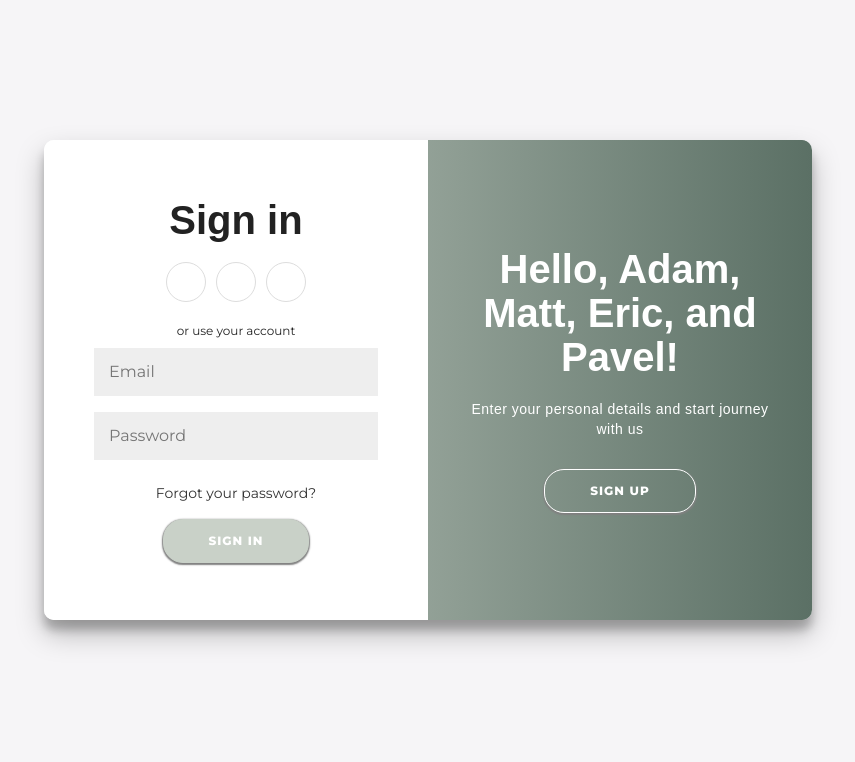
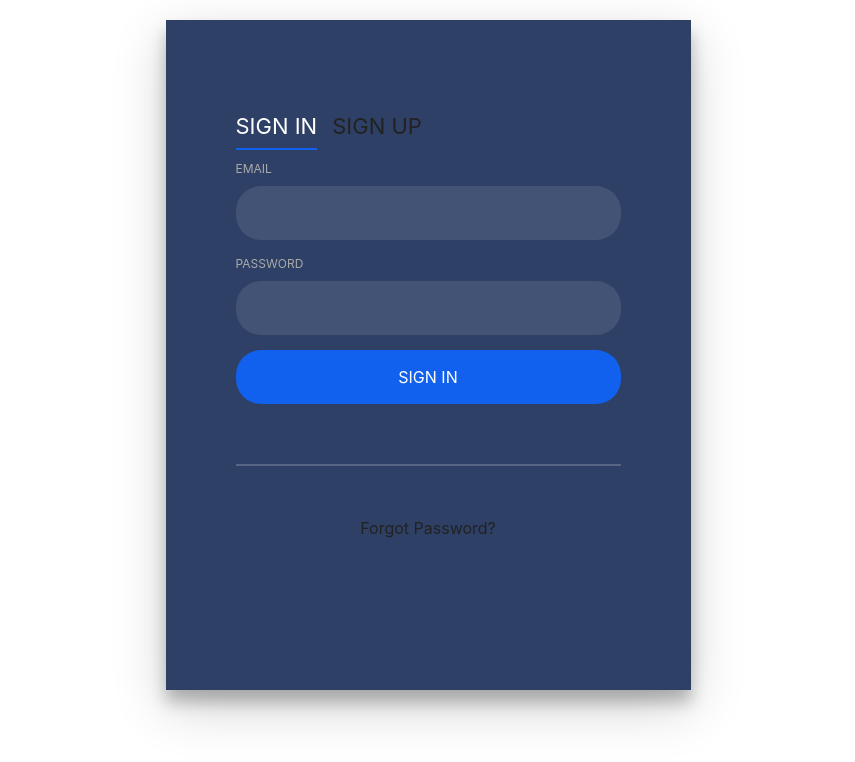
Before and after one commit to alane019/everest-time-manager, a React (Create React App) app in the folder client/: page / in a window 1280 px wide. Shown: the top 762 px of the page, without its empty margins (212-1067 px from the left). Built offline with nearby package versions, Linux system fonts and the light colour scheme; the HTML template or start-up script is replaced by a standard one; a web font is replaced by a local one.

Commit message:
added a new login page code which is different on structure from the previous one

```diff
--- a/client/src/components/LogIn/index.js
+++ b/client/src/components/LogIn/index.js
@@ -1,5 +1,4 @@
 import React, { useState } from "react";
-import "./style.css";
 import API from "../../utils/API";
 // import ProjectManager from "../ProjectManager";
 import Main from "../Main";
@@ -9,6 +8,7 @@ export default function Login() {
   const [name, setName] = useState("");
   const [email, setEmail] = useState("");
   const [password, setPassword] = useState("");
+  const [repeatedPassword, setRepeatedPassword] = useState("");
 
   const [container, setContainer] = useState("container");
   const [token, setToken] = useState("");
@@ -18,348 +18,120 @@ export default function Login() {
       return <Main token={token} />;
     }
     return (
-      <div>
-        <style
-        dangerouslySetInnerHTML={{
-            __html: `
-            @import url('https://fonts.googleapis.com/css?family=Montserrat:400,800');
+      <div class="login-wrap">
+        <div class="login-html">
+          <input id="tab-1" type="radio" name="tab" class="sign-in" checked />
+          <label for="tab-1" class="tab">
+            Sign In
+          </label>
+          <input id="tab-2" type="radio" name="tab" class="sign-up" />
+          <label for="tab-2" class="tab">
+            Sign Up
+          </label>
+          <div class="login-form">
+            <div class="sign-in-htm">
+              <div class="group">
+                <label for="user" class="label">
+                  Email
+                </label>
+                <input
+                  id="user"
+                  type="text"
+                  class="input"
+                  onChange={(e) => setEmail(e.target.value)}
+                />
+              </div>
+              <div class="group">
+                <label for="pass" class="label">
+                  Password
+                </label>
+                <input
+                  id="pass"
+                  type="password"
+                  class="input"
+                  data-type="password"
+                  onChange={(e) => setPassword(e.target.value)}
+                />
+              </div>
+              <div class="group">
+                <input id="check" type="checkbox" class="check" checked />
+              </div>
+              <div class="group">
+                <input
+                  type="submit"
+                  class="button"
+                  value="Sign In"
+                  onClick={(e) => handleSigninForm(e)}
+                />
+              </div>
+              <div class="hr"></div>
+              <div class="foot-lnk">
+                <a href="#forgot">Forgot Password?</a>
+              </div>
+            </div>
+            <div class="sign-up-htm">
+              <div class="group">
+                <label for="user" class="label">
+                  Full Name
+                </label>
+                <input
+                  id="user"
+                  type="text"
+                  class="input"
+                  onChange={(e) => setName(e.target.value)}
+                />
+              </div>
+              <div class="group">
+                <label for="pass" class="label">
+                  Password
+                </label>
+                <input
+                  id="pass"
+                  type="password"
+                  class="input"
+                  data-type="password"
+                  onChange={(e) => setPassword(e.target.value)}
+                />
+              </div>
+              <div class="group">
+                <label for="pass" class="label">
+                  Repeat Password
+                </label>
+                <input
+                  id="pass"
+                  type="password"
+                  class="input"
+                  data-type="password"
+                  onChange={(e) => setRepeatedPassword(e.target.value)}
+                />
+              </div>
+              <div class="group">
+                <label for="pass" class="label">
+                  Email Address
+                </label>
+                <input
+                  id="pass"
+                  type="text"
+                  class="input"
+                  onChange={(e) => setEmail(e.target.value)}
+                />
+              </div>
+              <div class="group">
+                <input
+                  type="submit"
+                  class="button"
+                  value="Sign Up"
+                  onClick={(e) => handleSignupForm(e)}
+                />
+              </div>
 
-* {
-	box-sizing: border-box;
-}
-
-body {
-	background: #f6f5f7;
-	display: flex;
-	justify-content: center;
-	align-items: center;
-	flex-direction: column;
-	font-family: 'Montserrat', sans-serif;
-	height: 100vh;
-	margin: -20px 0 50px;
-}
-
-h1 {
-	font-weight: bold;
-	margin: 0;
-}
-
-h2 {
-	text-align: center;
-}
-
-p {
-	font-size: 14px;
-	font-weight: 100;
-	line-height: 20px;
-	letter-spacing: 0.5px;
-	margin: 20px 0 30px;
-}
-
-span {
-	font-size: 12px;
-}
-
-a {
-	color: #333;
-	font-size: 14px;
-	text-decoration: none;
-	margin: 15px 0;
-}
-
-button {
-	border-radius: 20px;
-	border: 1px solid #c9d1c8 ;
-	background-color: #c9d1c8 ;
-	color: #FFFFFF;
-	font-size: 12px;
-	font-weight: bold;
-	padding: 12px 45px;
-	letter-spacing: 1px;
-	text-transform: uppercase;
-	transition: transform 80ms ease-in;
-}
-
-button:active {
-	transform: scale(0.95);
-}
-
-button:focus {
-	outline: none;
-}
-
-button.ghost {
-	background-color: transparent;
-	border-color: #FFFFFF;
-}
-
-form {
-	background-color: #FFFFFF;
-	display: flex;
-	align-items: center;
-	justify-content: center;
-	flex-direction: column;
-	padding: 0 50px;
-	height: 100%;
-	text-align: center;
-}
-
-input {
-	background-color: #eee;
-	border: none;
-	padding: 12px 15px;
-	margin: 8px 0;
-	width: 100%;
-}
-
-.container {
-	background-color: #fff;
-	border-radius: 10px;
-  	box-shadow: 0 14px 28px rgba(0,0,0,0.25),
-			0 10px 10px rgba(0,0,0,0.22);
-	position: relative;
-	overflow: hidden;
-	width: 768px;
-	max-width: 100%;
-	min-height: 480px;
-}
-
-.form-container {
-	position: absolute;
-	top: 0;
-	height: 100%;
-	transition: all 0.6s ease-in-out;
-}
-
-.sign-in-container {
-	left: 0;
-	width: 50%;
-	z-index: 2;
-}
-
-.container.right-panel-active .sign-in-container {
-	transform: translateX(100%);
-}
-
-.sign-up-container {
-	left: 0;
-	width: 50%;
-	opacity: 0;
-	z-index: 1;
-}
-
-.container.right-panel-active .sign-up-container {
-	transform: translateX(100%);
-	opacity: 1;
-	z-index: 5;
-	animation: show 0.6s;
-}
-
-@keyframes show {
-	0%, 49.99% {
-		opacity: 0;
-		z-index: 1;
-	}
-
-	50%, 100% {
-		opacity: 1;
-		z-index: 5;
-	}
-}
-
-.overlay-container {
-	position: absolute;
-	top: 0;
-	left: 50%;
-	width: 50%;
-	height: 100%;
-	overflow: hidden;
-	transition: transform 0.6s ease-in-out;
-	z-index: 100;
-}
-
-.container.right-panel-active .overlay-container{
-	transform: translateX(-100%);
-}
-
-.overlay {
-	background: #5b7065;
-	background: -webkit-linear-gradient(to right, #c9d1c8 , #5b7065);
-	background: linear-gradient(to right, #c9d1c8 , #5b7065);
-	background-repeat: no-repeat;
-	background-size: cover;
-	background-position: 0 0;
-	color: #FFFFFF;
-	position: relative;
-	left: -100%;
-	height: 100%;
-	width: 200%;
-  	transform: translateX(0);
-	transition: transform 0.6s ease-in-out;
-}
-
-.container.right-panel-active .overlay {
-  	transform: translateX(50%);
-}
-
-.overlay-panel {
-	position: absolute;
-	display: flex;
-	align-items: center;
-	justify-content: center;
-	flex-direction: column;
-	padding: 0 40px;
-	text-align: center;
-	top: 0;
-	height: 100%;
-	width: 50%;
-	transform: translateX(0);
-	transition: transform 0.6s ease-in-out;
-}
-
-.overlay-left {
-	transform: translateX(-20%);
-}
-
-.container.right-panel-active .overlay-left {
-	transform: translateX(0);
-}
-
-.overlay-right {
-	right: 0;
-	transform: translateX(0);
-}
-
-.container.right-panel-active .overlay-right {
-	transform: translateX(20%);
-}
-
-.social-container {
-	margin: 20px 0;
-}
-
-.social-container a {
-	border: 1px solid #DDDDDD;
-	border-radius: 50%;
-	display: inline-flex;
-	justify-content: center;
-	align-items: center;
-	margin: 0 5px;
-	height: 40px;
-	width: 40px;
-}      `
-        }}
-      />
-        <div className={container} id="container">
-          <div className="form-container sign-up-container">
-            <form action="#">
-              <h1>Create Account</h1>
-              <div className="social-container">
-                <a href="# " className="social">
-                  <i className="fa fa-facebook"></i>
-                </a>
-                <a href="# " className="social">
-                  <i className="fa fa-google"></i>
-                </a>
-                <a href="# " className="social">
-                  <i className="fa fa-linkedin"></i>
-                </a>
-              </div>
-              <span>or use your email for registration</span>
-              <input
-                type="text"
-                placeholder="Name"
-                name="name"
-                onChange={handleNameChange}
-              />
-              <input
-                type="email"
-                placeholder="Email"
-                name="email"
-                onChange={handleEmailChange}
-              />
-              <input
-                type="password"
-                placeholder="Password"
-                name="password"
-                onChange={handlePasswordChange}
-              />
-              <button onClick={handleSignupForm}>Sign Up</button>
-            </form>
-          </div>
-          <div className="form-container sign-in-container">
-            <form action="#">
-              <h1>Sign in</h1>
-              <div className="social-container">
-                <a href="# " className="social">
-                  <i className="fab fa-facebook-f"></i>
-                </a>
-                <a href="# " className="social">
-                  <i className="fab fa-google-plus-g"></i>
-                </a>
-                <a href="# " className="social">
-                  <i className="fab fa-linkedin-in"></i>
-                </a>
-              </div>
-              <span>or use your account</span>
-
-              <input
-                type="email"
-                placeholder="Email"
-                onChange={handleEmailChange}
-              />
-              <input
-                type="password"
-                placeholder="Password"
-                onChange={handlePasswordChange}
-              />
-              <a href="#">Forgot your password?</a>
-              <button onClick={handleLoginForm}>Sign In</button>
-            </form>
-          </div>
-          <div className="overlay-container">
-            <div className="overlay">
-              <div className="overlay-panel overlay-left">
-                <h1>Welcome Back!</h1>
-                <p>
-                  To keep connected with us please login with your personal info
-                </p>
-                <button
-                  className="ghost"
-                  onClick={() => setContainer("container ")}
-                  id="signIn"
-                >
-                  Sign In
-                </button>
-              </div>
-              <div className="overlay-panel overlay-right">
-                <h1>Hello, Adam, Matt, Eric, and Pavel!</h1>
-                <p>Enter your personal details and start journey with us</p>
-                <button
-                  className="ghost"
-                  onClick={() => setContainer("container right-panel-active")}
-                  id="signUp"
-                >
-                  Sign Up
-                </button>
-              </div>
+              <div class="foot-lnk"></div>
             </div>
           </div>
         </div>
       </div>
     );
   }
-  const handleNameChange = (event) => {
-    setName(event.target.value);
-  };
-
-  const handlePasswordChange = (event) => {
-    setPassword(event.target.value);
-  };
-
-  const handleEmailChange = (event) => {
-    setEmail(event.target.value);
-  };
 
   const handleSignupForm = (event) => {
     event.preventDefault();
@@ -374,7 +146,7 @@ input {
       .catch((err) => console.log(err));
   };
 
-  const handleLoginForm = (event) => {
+  const handleSigninForm = (event) => {
     event.preventDefault();
     API.login({ email: email, password: password })
       .then((res) => {
```
